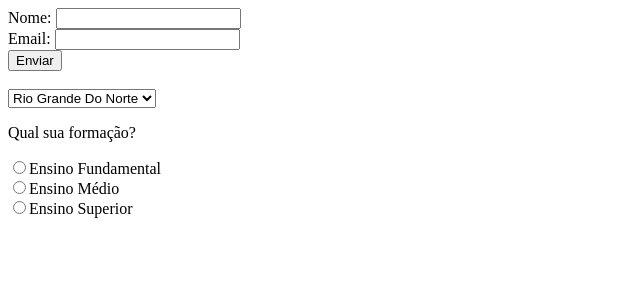
After one commit to UmFubukiAi/flask_Fubuki, a Flask app: page /forms in a window 1280 px wide. The commit adds this page. Shown: the top 300 px of the page, without its empty margins (0-640 px from the left). Run offline with Flask 3, Linux system fonts and the light colour scheme.

Commit message:
testes forms

```diff
--- a/main.py
+++ b/main.py
@@ -1,4 +1,4 @@
-from flask import Flask, render_template
+from flask import Flask, render_template, request
 
 app = Flask(__name__)
 
@@ -26,5 +26,17 @@ def quarto():
 def foto():
     return render_template('./foto.html')
 
+@app.route('/forms')
+def forms():
+    return render_template('./forms.html')
+
+@app.route('/recebedados', methods=['POST'])
+def recebedados():
+    nome=request.form['nome']
+    email=request.form['email']
+    estado=request.form['estado']
+    formacao=request.form['formacao']
+    return "{} - {}".format(nome, email)
+
 if __name__ == '__main__':
     app.run(debug=True)
--- /dev/null
+++ b/templates/forms.html
@@ -0,0 +1,29 @@
+<!DOCTYPE html>
+<html lang="en">
+<head>
+    <meta charset="UTF-8">
+    <meta name="viewport" content="width=device-width, initial-scale=1.0">
+    <title>Forms</title>
+</head>
+<body>
+    <form action="{{url_for('recebedados')}}" method="post">
+        <label>Nome:</label>
+        <input type="text" name="nome"><br>
+        <label>Email:</label>
+        <input type='text' name="email"><br>
+        <button type="submit">Enviar</button>
+    </form>
+    <br>
+    <select name='estado'>
+        <option value='RN'>Rio Grande Do Norte</option>
+        <option value='PB'>Paraíba</option>
+        <option value='PE'>Pernanmbuco</option>
+        <option value='CE'>Ceará</option>
+    </select>
+    <br>
+    <p>Qual sua formação?</p>
+    <input type="radio" name="formacao" value="fundamental">Ensino Fundamental<br>
+    <input type="radio" name="formacao" value="medio">Ensino Médio<br>
+    <input type="radio" name="formacao" value="superior">Ensino Superior<br>
+</body>
+</html>
--- a/templates/index.html
+++ b/templates/index.html
@@ -17,5 +17,6 @@
     <h3>Fonte: PPP do Curso (2018)</h3>
     <br>
     <a href='/foto'>Aqui tem uma foto bem legal</a>
+    <a href="/forms">E aqui um forms do balacobaco</a>
 </body>
 </html>
```
